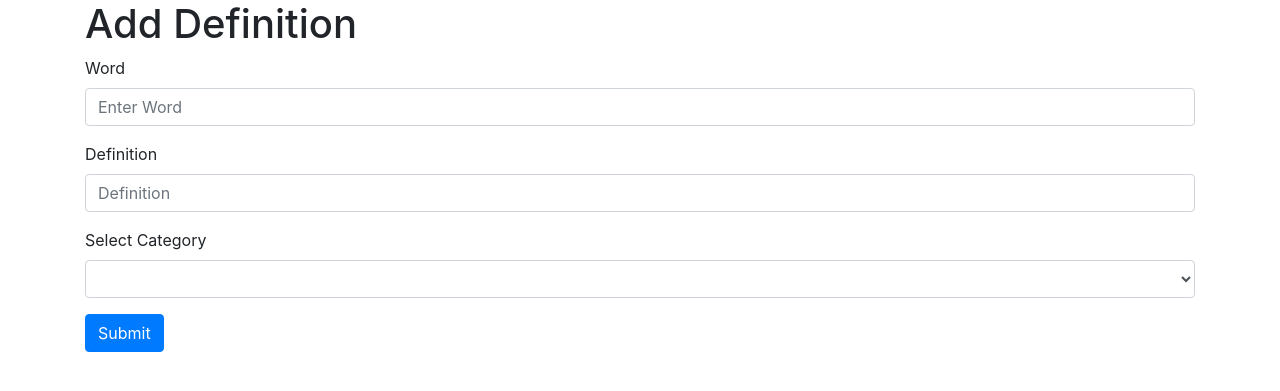
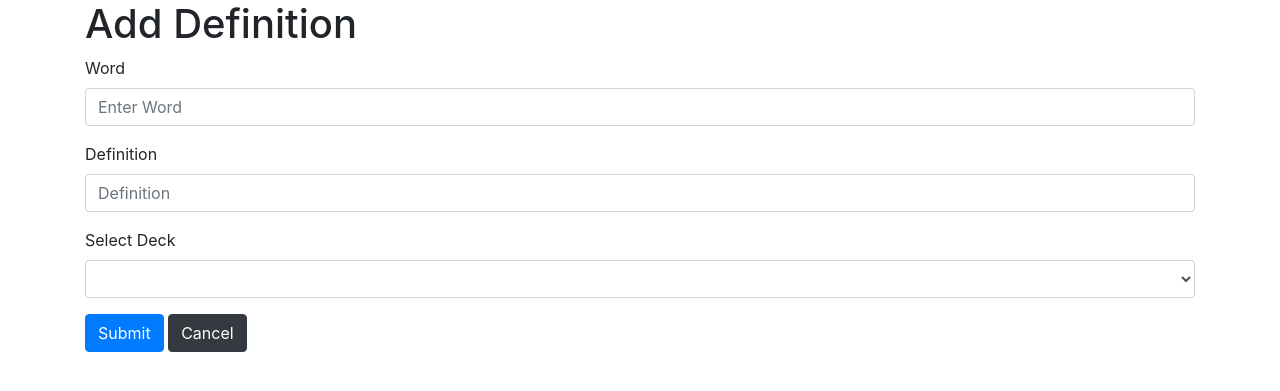
Before and after one commit to Code-Institute-Submissions/jargon-dictionary, a Flask app: page /add_definition in a window 1280 px wide. Shown: the part 56-447 px from the top of the page. Run offline with Flask 2, Linux system fonts and the light colour scheme; data that the repository does not hold is empty; some libraries are stand-ins or nearby versions.

Commit message:
Added cancel to forms

```diff
--- a/app.py
+++ b/app.py
@@ -20,7 +20,7 @@ def get_decks():
 # Dynamic URL for getting definitions based on category
 @app.route('/get_definitions/<category>')
 def get_definitions(category):
-    return render_template("definitions.html", definitions=mongo.db.jargon.find({"category": category}))
+    return render_template("definitions.html", category=category, definitions=mongo.db.jargon.find({"category": category}))
 
 #URL to add definitions
 @app.route('/add_definition')
--- a/templates/add-deck.html
+++ b/templates/add-deck.html
@@ -15,6 +15,7 @@
             <input name="description" type="text" class="form-control" id="description" placeholder="Deck Purpose">
         </div>
         <button type="submit" class="btn btn-primary">Submit</button>
+        <a class="text-light" href="{{url_for('get_decks')}}" class="card-link"><button type="button" class="btn btn-dark">Cancel</button></a>
     </form>
 </div>
 {% endblock %}
--- a/templates/add-definition.html
+++ b/templates/add-definition.html
@@ -16,7 +16,7 @@
       <input name="definition" type="text" class="form-control" id="definition" placeholder="Definition">
     </div>
     <div class="form-group">
-      <label for="category">Select Category</label>
+      <label for="category">Select Deck</label>
       <select name="category" class="form-control">
         {% for category in categories %}
         <option id="category">{{category.name}}</option>
@@ -24,6 +24,7 @@
       </select>
     </div>
     <button type="submit" class="btn btn-primary">Submit</button>
+    <a class="text-light" href="{{url_for('get_decks')}}" class="card-link"><button type="button" class="btn btn-dark">Cancel</button></a>
   </form>
 </div>
 {% endblock %}
--- a/templates/definitions.html
+++ b/templates/definitions.html
@@ -3,7 +3,7 @@
 {% block content %}
 
 <div class="container-fluid">
-    <h1 class="text-center pt-3">Definitions</h1>
+    <h1 class="text-center pt-3">{{category}}</h1>
 </div>
 
 <div class="container-fluid">
--- a/templates/edit-deck.html
+++ b/templates/edit-deck.html
@@ -14,6 +14,7 @@
                 placeholder="{{deck.description}}" id="descritpion">
         </div>
         <button type="submit" class="btn btn-primary">Submit</button>
+        <a class="text-light" href="{{url_for('get_decks')}}" class="card-link"><button type="button" class="btn btn-dark">Cancel</button></a>
     </form>
 </div>
 
--- a/templates/index.html
+++ b/templates/index.html
@@ -16,13 +16,13 @@
                 <div class="card-body">
 
                     <p class="card-text">{{category.description}}</p>
-                    <button type="button" class="btn btn-secondary"><a class="text-white"
+                    <button  type="button" class="btn btn-secondary my-1"><a class="text-white"
                             href="{{url_for('get_definitions', category=category.name)}}" class="card-link">See
                             Deck</a></button>
-                    <button type="button" class="btn btn-info"><a class="text-white"
+                    <button type="button" class="btn btn-info my-1"><a class="text-white"
                             href="{{url_for('edit_deck', deck_id=category._id, deck=category.name)}}"
                             class="card-link">Edit Deck</a></button>
-                    <button type="button" class="btn btn-danger"><a class="text-white"
+                    <button type="button" class="btn btn-danger my-1"><a class="text-white"
                             href="{{url_for('delete_deck', deck_id=category._id)}}" class="card-link">Delete
                             Deck</a></button>
 
```
